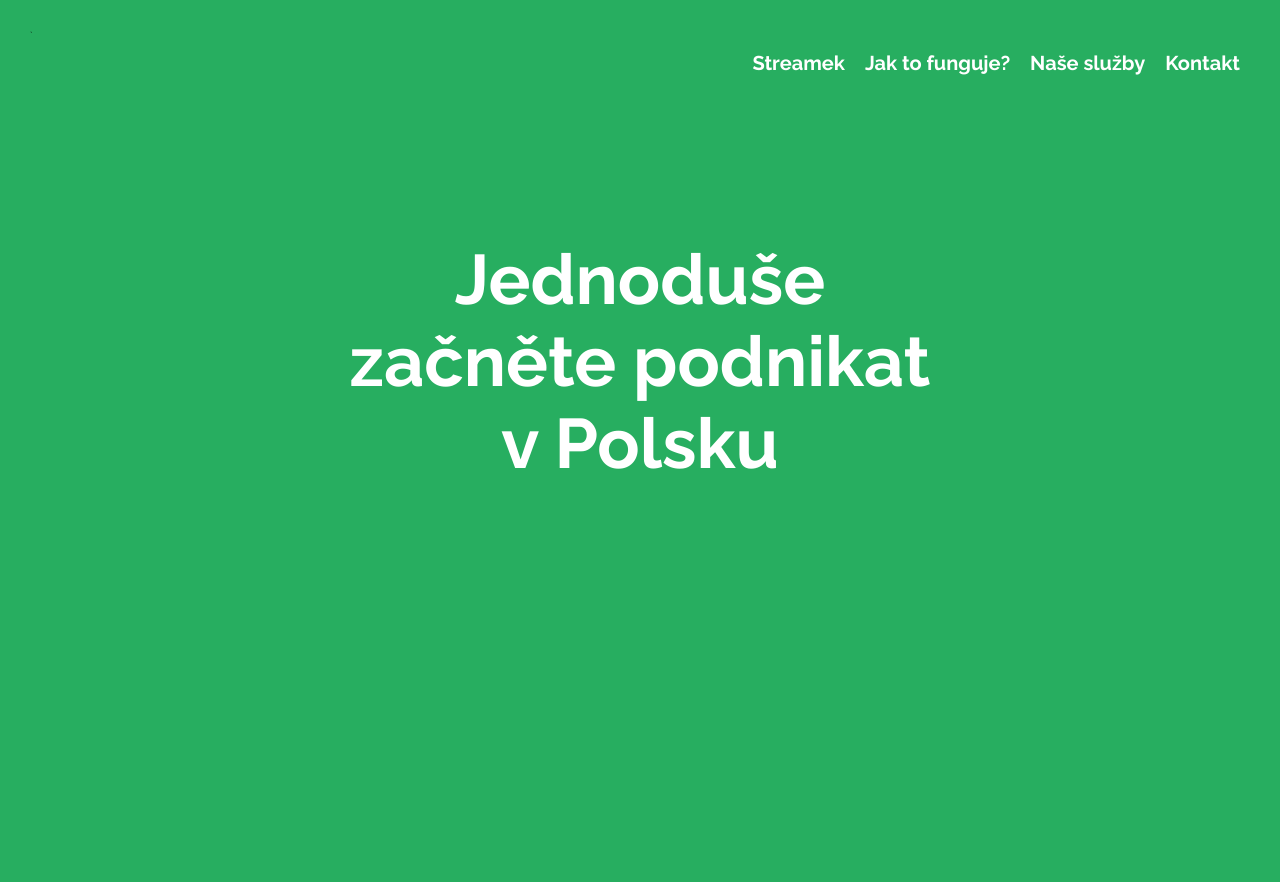
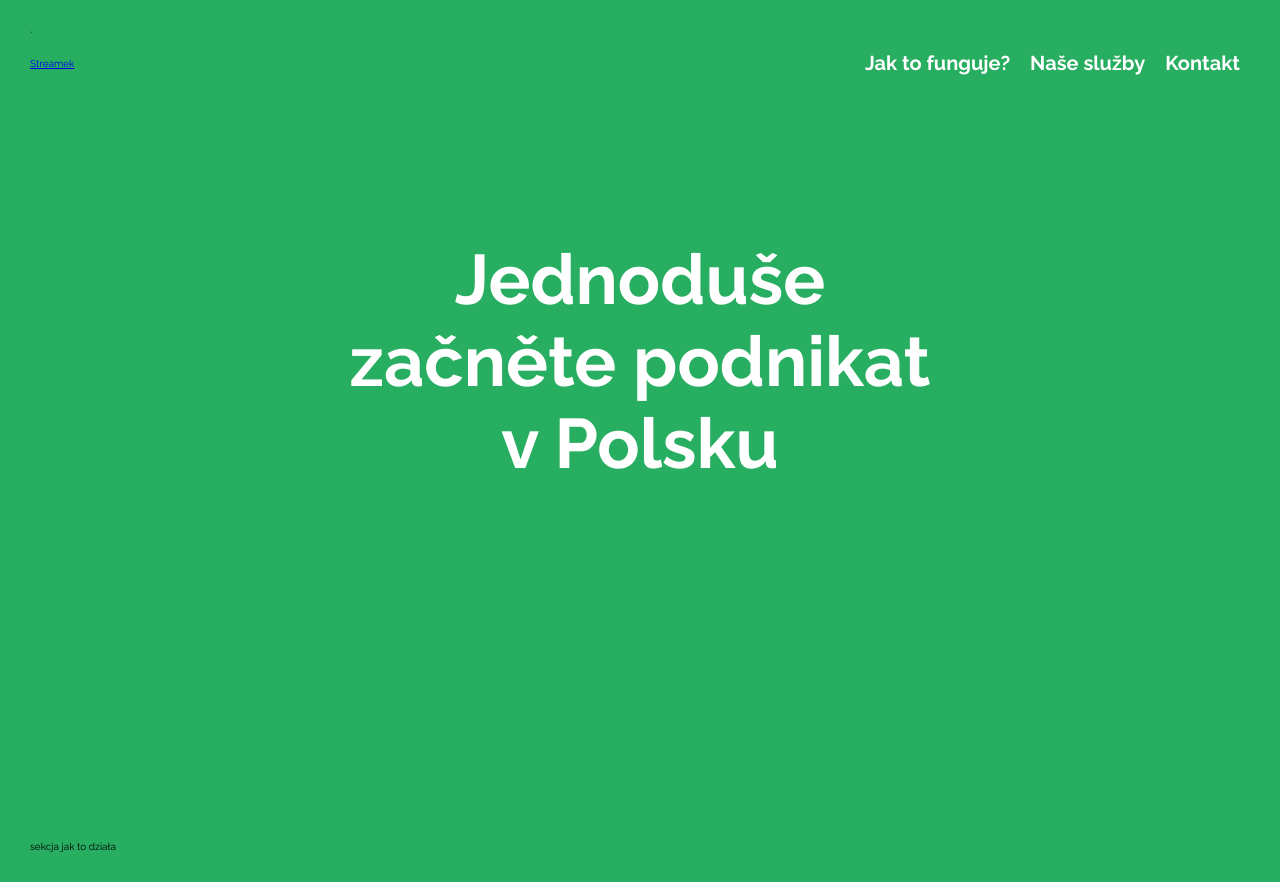
Before and after one commit to tomasnovy/company_website, a website: page index.html in a window 1280 px wide. Drawn offline with Linux system fonts and the light colour scheme.

Commit message:
New commit

```diff
--- a/assets/sass/_header.scss
+++ b/assets/sass/_header.scss
@@ -1,17 +1,25 @@
+.header {
+  height: 100vh;
+  position: relative;
+}
+
+.logo {
+  display: inline-block;
+}
+
 .navigation {
+  display: flex;
+  justify-content: space-between;
+  align-items: center;
 
   &__list {
     display: flex;
-    justify-content: flex-end;
+    justify-content: space-between;
     list-style: none;
   }
 
   &__item {
     margin: 1rem;
-
-    &:first-of-type {
-      align-self: flex-start;
-    }
   }
 
   &__link {
@@ -24,11 +32,6 @@
       text-decoration: none;
     }
   }
-}
-
-.header {
-  height: 100vh;
-  position: relative;
 }
 
 .text-box {
@@ -49,48 +52,3 @@
     margin-top: 10rem;
   }
 }
-
-
-
-
-// .header {
-// 	display: flex;
-// 	justify-content: center;
-//   flex-direction: row;
-// }
-
-// .text-box {
-//   align-self: center;
-//   width: 45%;
-
-//   &__heading-primary {
-//     color: $color-main-green;
-//     font-size: 4rem;
-//     font-weight: 400;
-//     margin-bottom: 2rem;
-
-//     &--main,
-//     &--sub {
-//       display: block;
-//     }
-//   }
-
-// }
-
-// //   &__text {
-// //     font-size: 1.8rem;
-// //     font-weight: 300;
-// //     line-height: 1.6;
-// //     margin-bottom: 2rem;
-// //   }
-// // }
-
-// .img-wraper {
-//   align-self: center;
-//   width: 45%;
-
-//   & img {
-//     max-width: 100%;
-//     height: auto;
-//   }
-// }
--- a/assets/sass/main.scss
+++ b/assets/sass/main.scss
@@ -1,4 +1,4 @@
 @import url('https://fonts.googleapis.com/css?family=Raleway:400,700');
 @import "base";
-@import "components/buttons";
+@import "components";
 @import "header";
--- a/index.html
+++ b/index.html
@@ -12,20 +12,27 @@
 </head>
 <body>
   <header class="header">
+
+    <div class="navigation">
+      <a href="#" class="logo">Streamek</a>
+
       <nav>
         <ul class="navigation__list">
-        <li class="navigation__item"><a href="#" class="navigation__link">Streamek</a></li>
           <li class="navigation__item"><a href="#" class="navigation__link">Jak to funguje?</a></li>
           <li class="navigation__item"><a href="#" class="navigation__link">Naše služby</a></li>
           <li class="navigation__item"><a href="#" class="navigation__link">Kontakt</a></li>
         </ul>
       </nav>
+    </div>
 
     <div class="text-box">
       <h1 class="text-box__heading">Jednoduše začněte podnikat v Polsku</h1>
     </div>
+  </header>
 
-  </header>
+  <section class="how-it-works">
+    <p>sekcja jak to działa</p>
+  </section>
 
   <!-- <header class="header">
     <div class="text-box">
```
Also changed, not shown: assets/css/styles.css, assets/sass/_components.scss (renamed from assets/sass/components/_buttons.scss). Lines whose indentation alone changed are shown as unchanged.
